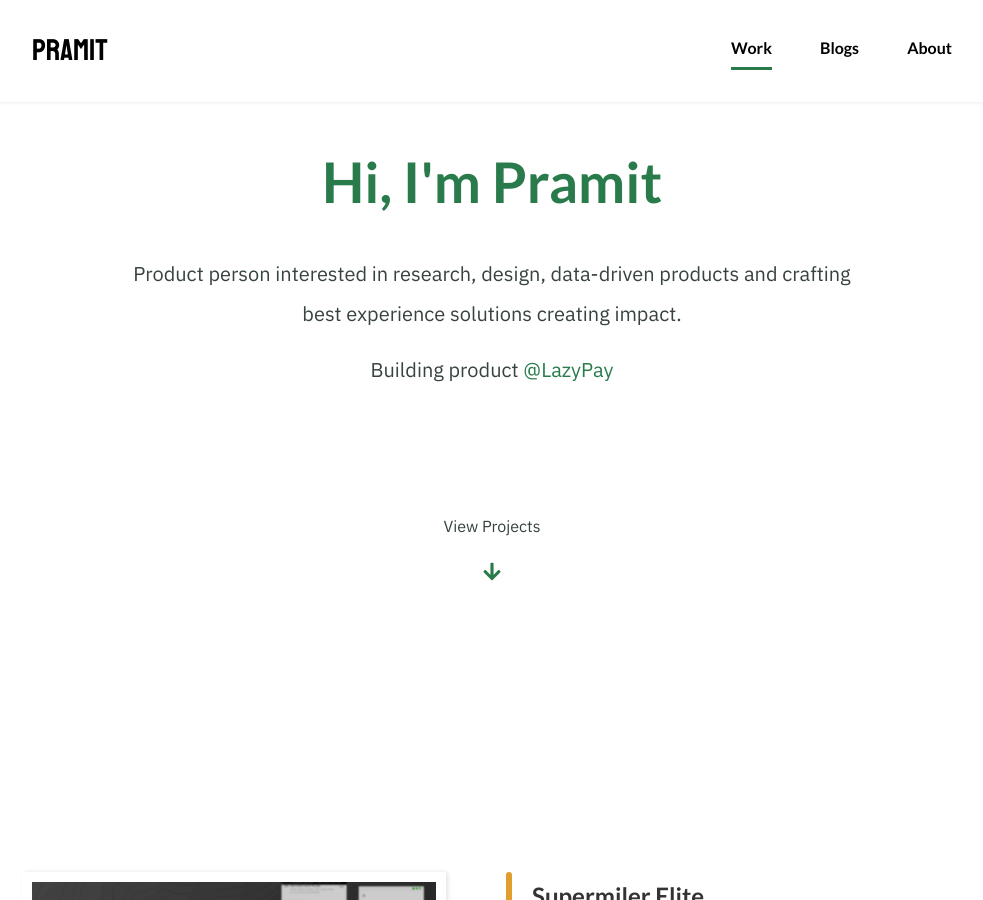
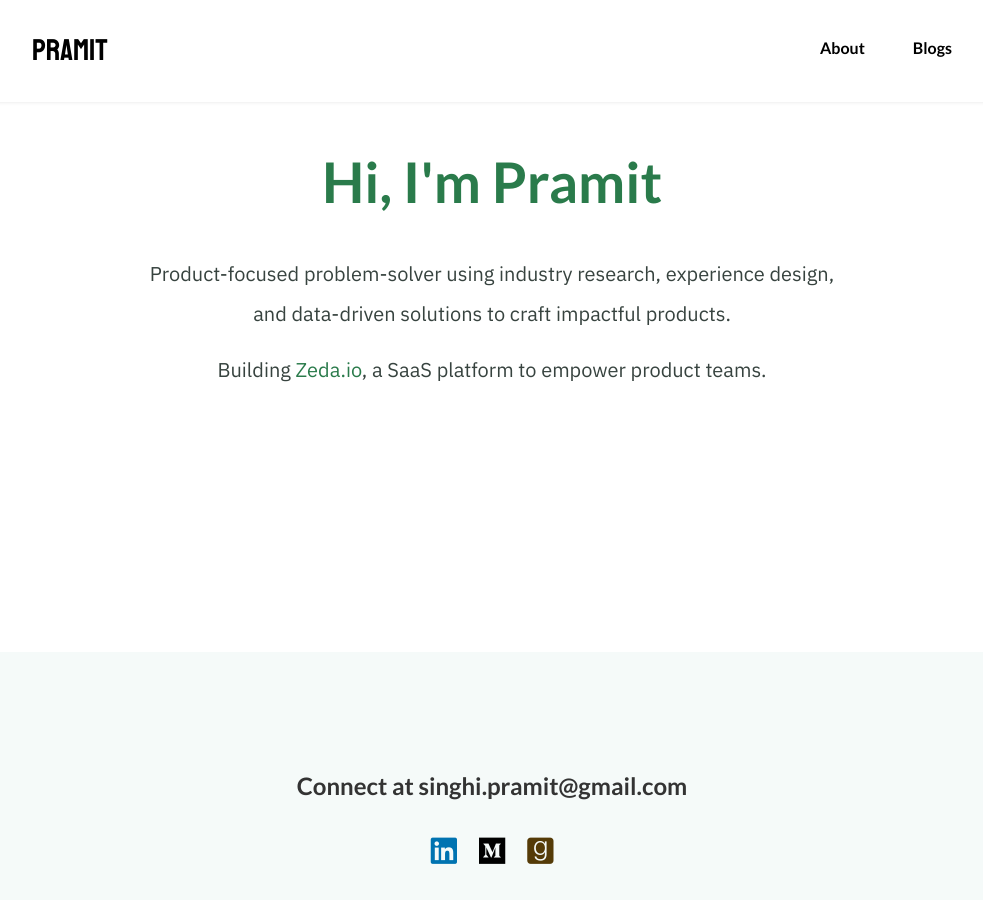
Before and after one commit to shkamaru/shkamaru.github.io, a Jekyll site: the page built from index.html, in a window 1280 px wide and 900 px high, scrolled down 248 px. Shown: the whole window, without its empty margins (148-1131 px from the left). Built offline with Jekyll 4.4.1, drawn with Linux system fonts in a browser that asks for light colours; nearby versions of some CDN libraries; some of the changed text lies outside the part shown.

Commit message:
Update info and architecture

```diff
--- a/Gemfile
+++ b/Gemfile
@@ -26,3 +26,5 @@ gem "tzinfo-data", platforms: [:mingw, :mswin, :x64_mingw, :jruby]
 
 # Performance-booster for watching directories on Windows
 gem "wdm", "~> 0.1.0" if Gem.win_platform?
+
+gem "webrick", "~> 1.7"
--- a/_data/nav.yml
+++ b/_data/nav.yml
@@ -1,6 +1,4 @@
-- name: Work
-  link: /
+- name: About
+  link: /about.html
 - name: Blogs
   link: /blogs.html
-- name: About
-  link: /about.html
--- a/_includes/footer.html
+++ b/_includes/footer.html
@@ -18,7 +18,7 @@
         </div>
         <div class="contact-author-info">
             <p>Made with 🧠</p>
-            <p>Content ⓒ 2021 Pramit Singhi</p>
+            <p>Content ⓒ 2023 Pramit Singhi</p>
         </div>
     </div>
 </footer>
--- a/_includes/header.html
+++ b/_includes/header.html
@@ -4,14 +4,11 @@
             👋🏻 <br/> Hi, I'm Pramit
         </h1>
         <p class="banner-title-sub">
-            Product person interested in research, design, data-driven products and crafting best experience solutions creating impact.
+            Product-focused problem-solver using industry research, experience design, and data-driven solutions to craft impactful products.
         </p>
     </div>
     <div class="banner-title-info">
-        Building product
-        <a href="https://lazypay.in/">
-            @LazyPay
-        </a>
+        Building <a href="https://zeda.io/">Zeda.io</a>, a SaaS platform to empower product teams.
     </div>
     <!-- // Button on HomePage
     <div class="banner-cta">
@@ -19,12 +16,12 @@
             <button class="banner-btn">CTA</button>
         </a>
     </div> -->
-    <div class="banner-nav-wrapper">
+    <!-- <div class="banner-nav-wrapper">
         <div class="banner-nav-link-text">
             View Projects
         </div>
         <div class="banner-nav-link-icon-wrapper">
             <i class="fas fa-arrow-down icon" id="project-nav"></i>
         </div>
-    </div>
+    </div> -->
 </header>
--- a/_layouts/default.html
+++ b/_layouts/default.html
@@ -4,7 +4,6 @@
   <body>
     {% include nav.html %}
     {% include header.html %}
-    {% include projects.html %}
     {% include footer.html %}
     {% include scripts.html %}
   </body>
```
Also changed, not shown: _data/about.yml (+5 -3 lines), _data/contact.yml (+6 -6 lines), Gemfile.lock, assets/images/about/giphy.webp (added).
